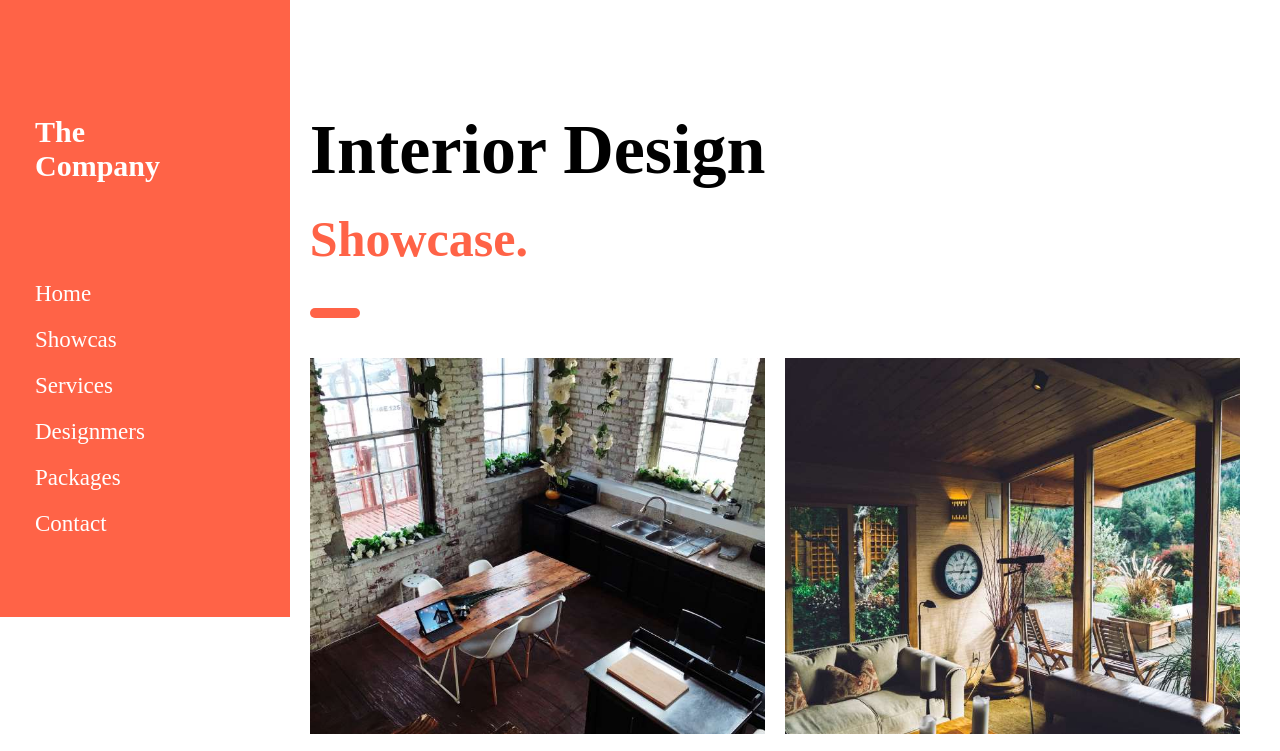
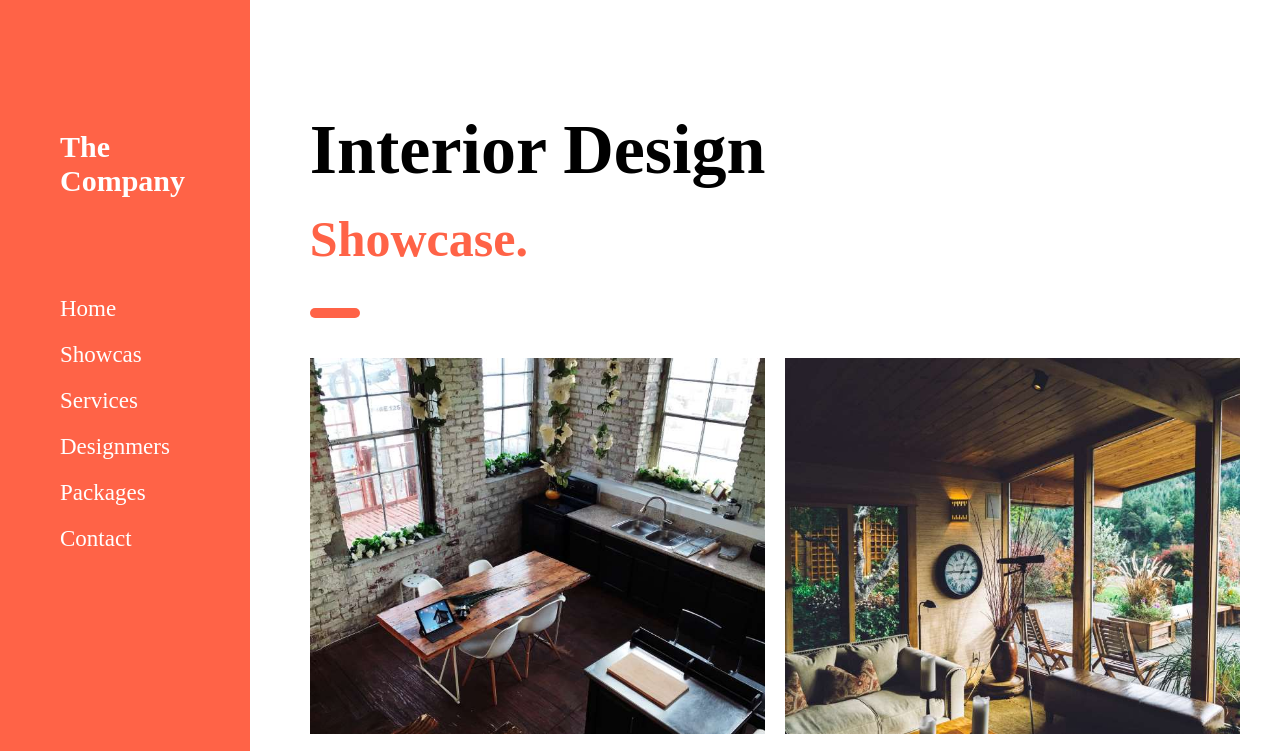
Before and after one commit to bijit-dev/Assignments-1, a plain HTML site: page index.html in a window 1280 px wide. Shown: the top 751 px of the page. Drawn offline with Linux system fonts and the light colour scheme.

Commit message:
css file modified

```diff
--- a/style.css
+++ b/style.css
@@ -15,8 +15,6 @@
 
 #main{
     display: flex;
-    justify-content: center;
-    align-items: stretch;
     gap: 20px;
 }
 
@@ -28,23 +26,23 @@ p{
 
 .left-contanier{
     width: 90em;
-    height: 100%;
+    height: 100;
+    background-color: var(--a-bg);
+    position: relative;
 }
 
 .header-container{
     position: fixed;
-    top: 0;
-    left: 0;
-    color: var(--w-bg);
+    top: 130px;
+    left: 60px;
     display: flex;
     flex-direction: column;
+    align-self: flex-start;
     gap: 70px;
-    align-self: flex-start;
-    background-color: var(--a-bg);
-    padding: 115px 130px 70px 35px;
 }
 
 .header h1{
+    color: var(--w-bg);
     font-size: 30px;
     font-weight: bolder;
 }
```
